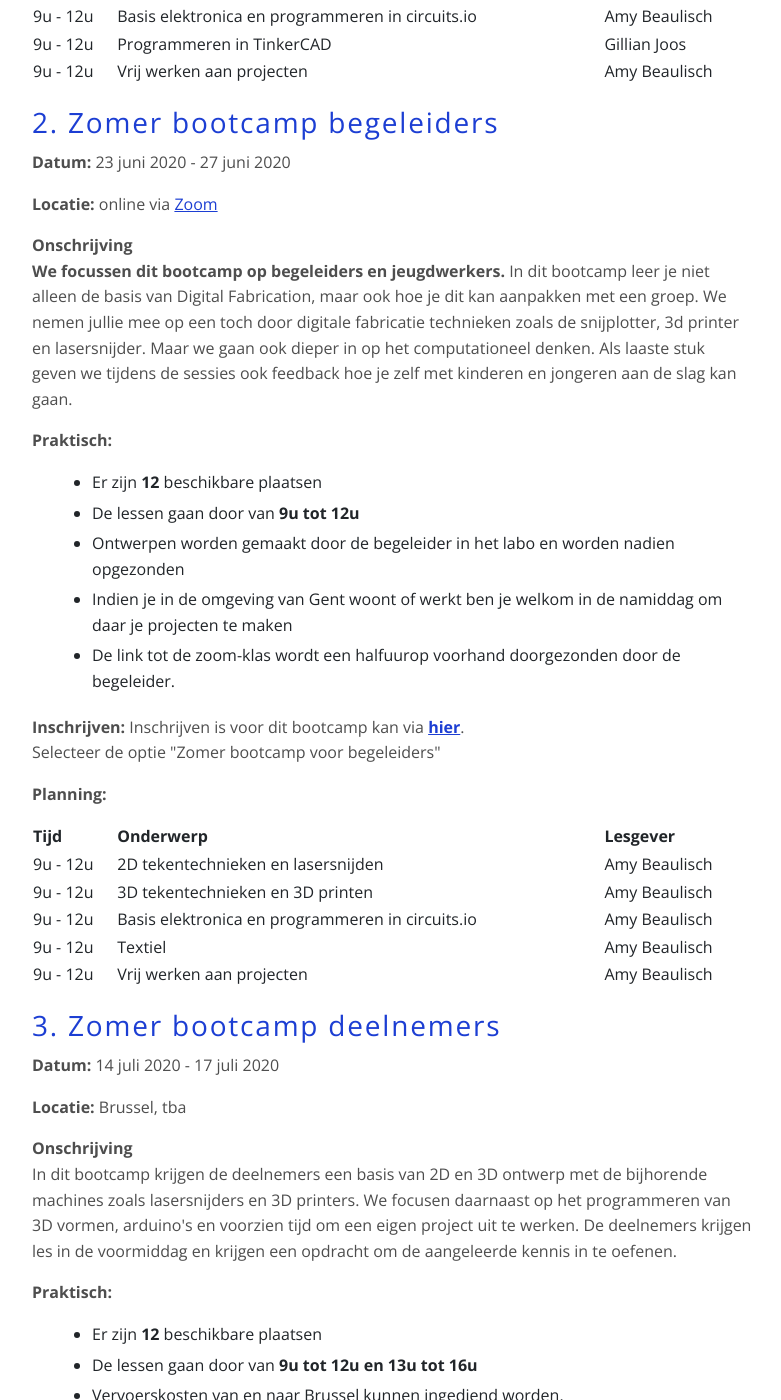
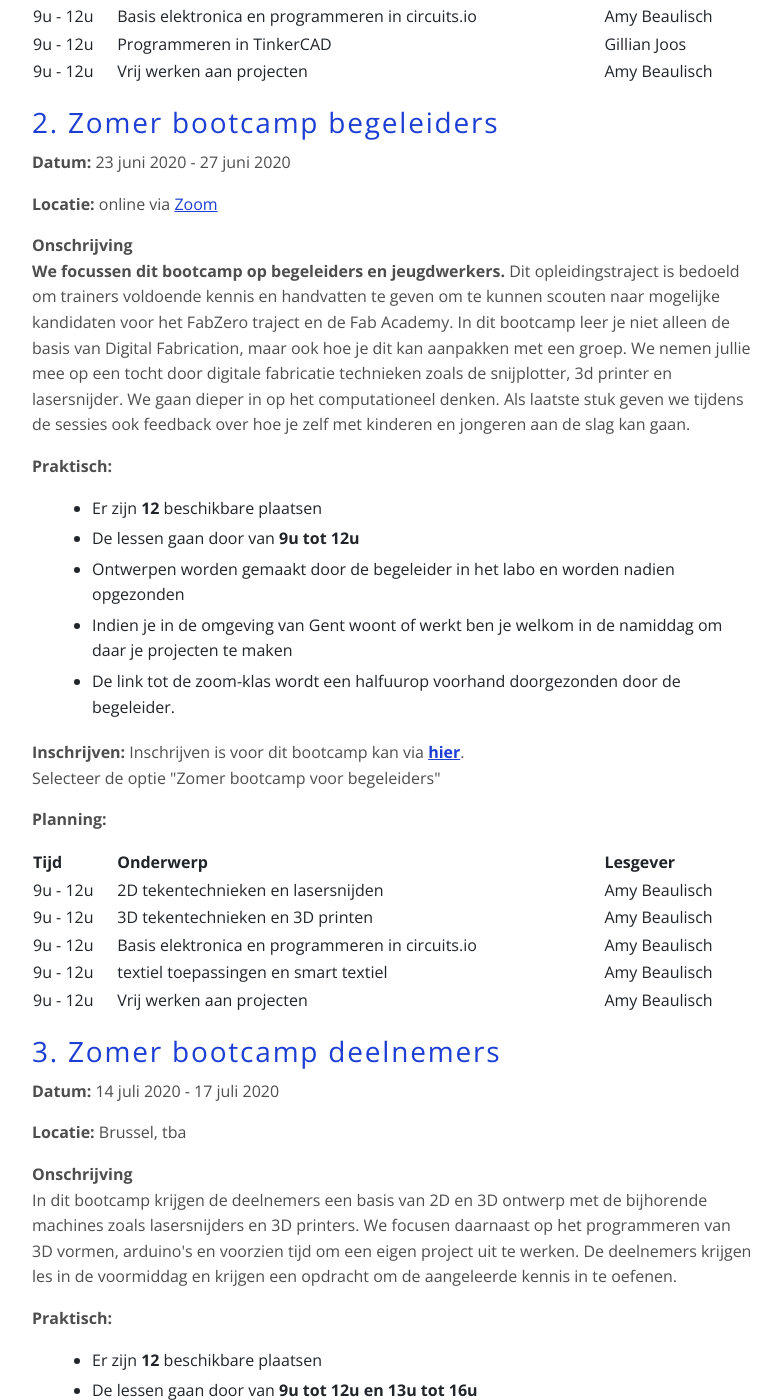
Before and after one commit to IngegnoMakerSpace/inclusievekets, a Jekyll site: the page built from _services/bootcamp.md, in a window 1280 px wide and 1400 px high, scrolled down 2067 px. Shown: the whole window, without its empty margins (58-839 px from the left). Built offline with Jekyll 4.4.1, drawn with Linux system fonts in a browser that asks for light colours; some of the changed text lies outside the part shown.

Commit message:
update bootcamp textiel

```diff
--- a/_services/bootcamp.md
+++ b/_services/bootcamp.md
@@ -109,7 +109,9 @@ Daarnaast kun je ook zelf over de duurtijd van het bootcamp beslissen. Soms gaan
                 <p><b>Datum:</b> 23 juni 2020 - 27 juni 2020</p>
                 <p><b>Locatie:</b> online  via <a href="https://zoom.us/">Zoom</a></p>
                 <p><b>Onschrijving</b><br>
-                    <b>We focussen dit bootcamp op begeleiders en jeugdwerkers.</b> In dit bootcamp leer je niet alleen de basis van Digital Fabrication, maar ook hoe je dit kan aanpakken met een groep. We nemen jullie mee op een toch door digitale fabricatie technieken zoals de snijplotter, 3d printer en lasersnijder. Maar we gaan ook dieper in op  het computationeel denken. Als laaste stuk geven we tijdens de sessies ook feedback hoe je zelf met kinderen en jongeren aan de slag kan gaan.
+                    <b>We focussen dit bootcamp op begeleiders en jeugdwerkers.</b> Dit opleidingstraject is bedoeld om trainers voldoende kennis en handvatten te geven om te kunnen scouten naar mogelijke kandidaten voor het FabZero traject en de Fab Academy.
+
+In dit bootcamp leer je niet alleen de basis van Digital Fabrication, maar ook hoe je dit kan aanpakken met een groep. We nemen jullie mee op een tocht door digitale fabricatie technieken zoals de snijplotter, 3d printer en lasersnijder. We gaan dieper in op het computationeel denken. Als laatste stuk geven we tijdens de sessies ook feedback over hoe je zelf met kinderen en jongeren aan de slag kan gaan.
                 </p>
                 <p><b>Praktisch:</b>
                     <ul>
@@ -145,7 +147,7 @@ Daarnaast kun je ook zelf over de duurtijd van het bootcamp beslissen. Soms gaan
                       </tr>
                        <tr>
                          <td>9u - 12u</td>
-                        <td>Textiel</td>
+                        <td>textiel toepassingen en smart textiel</td>
                         <td>Amy Beaulisch</td>
                       </tr>
                        <tr>
@@ -200,7 +202,7 @@ Daarnaast kun je ook zelf over de duurtijd van het bootcamp beslissen. Soms gaan
                       </tr>
                        <tr>
                          <td>9u - 16u</td>
-                        <td>Textiel</td>
+                        <td>textiel toepassingen en smart textiel</td>
                         <td>Amy Beaulisch</td>
                       </tr>
                        <tr>
```
